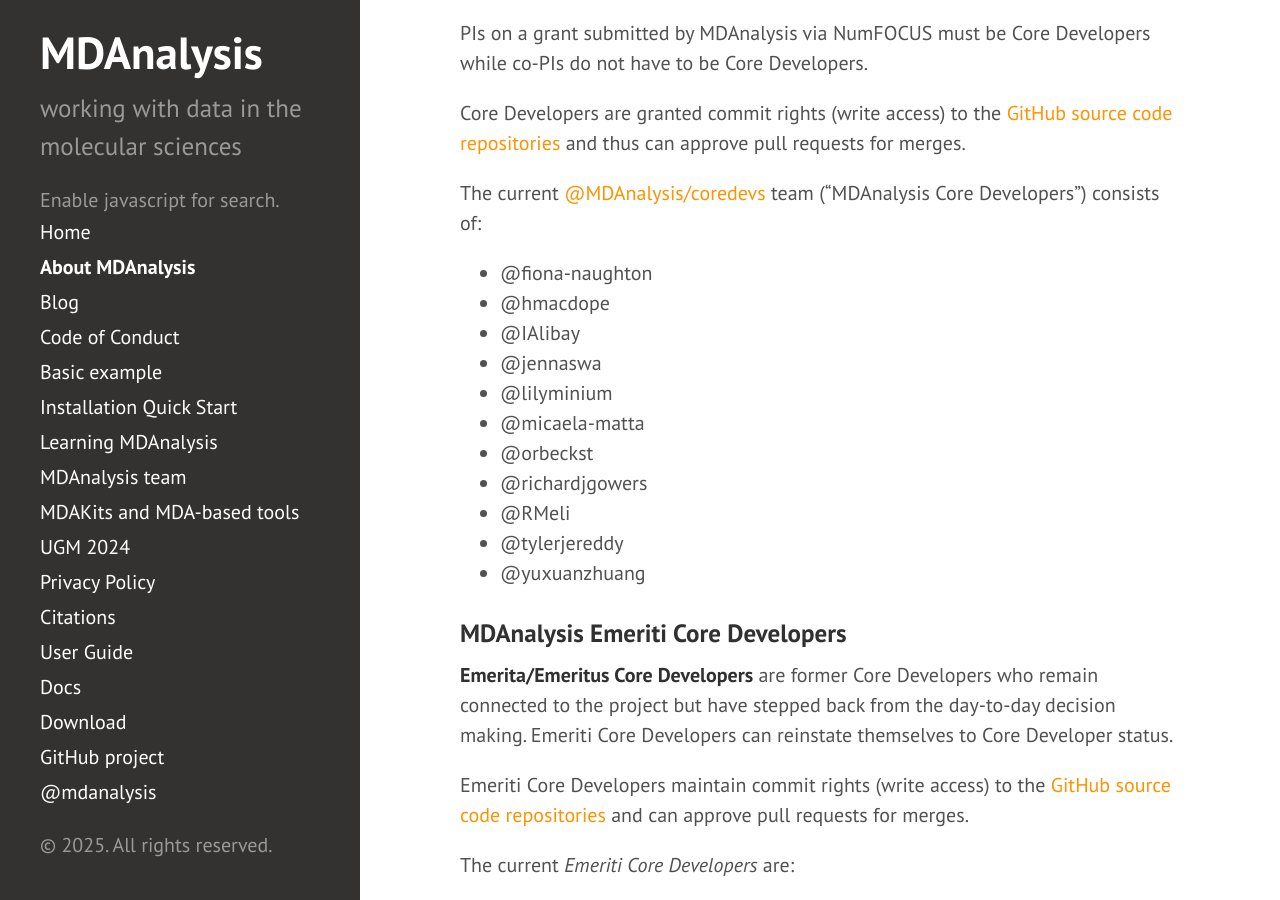
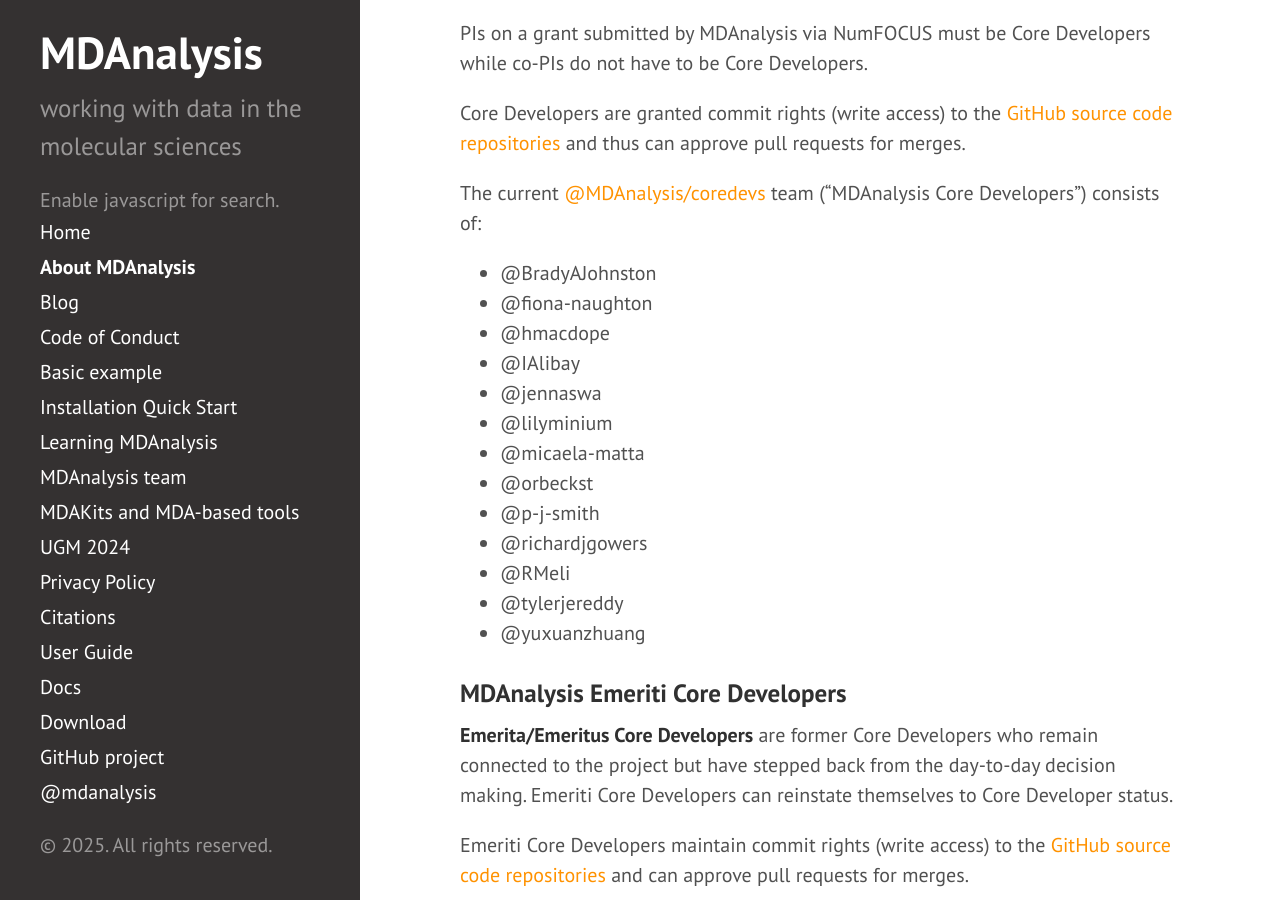
Before and after one commit to MDAnalysis/MDAnalysis.github.io, a Jekyll site: the page built from about.md, in a window 1280 px wide and 900 px high, scrolled down 1793 px. Built offline with Jekyll 4.4.1, drawn with Linux system fonts in a browser that asks for light colours; comment, search, counter and statistics services are not loaded.

Commit message:
Add Paul to coredevs on about.md (#419)
* Add Paul to coredevs on about.md

* Adding Brady as well

Welcome, @p-j-smith and @BradyAJohnston!

```diff
--- a/about.md
+++ b/about.md
@@ -89,6 +89,7 @@ The current
 [@MDAnalysis/coredevs](https://github.com/orgs/MDAnalysis/teams/coredevs/members)
 team ("MDAnalysis Core Developers") consists of:
 
+- @BradyAJohnston
 - @fiona-naughton
 - @hmacdope
 - @IAlibay
@@ -96,6 +97,7 @@ team ("MDAnalysis Core Developers") consists of:
 - @lilyminium
 - @micaela-matta
 - @orbeckst
+- @p-j-smith
 - @richardjgowers
 - @RMeli
 - @tylerjereddy
```
